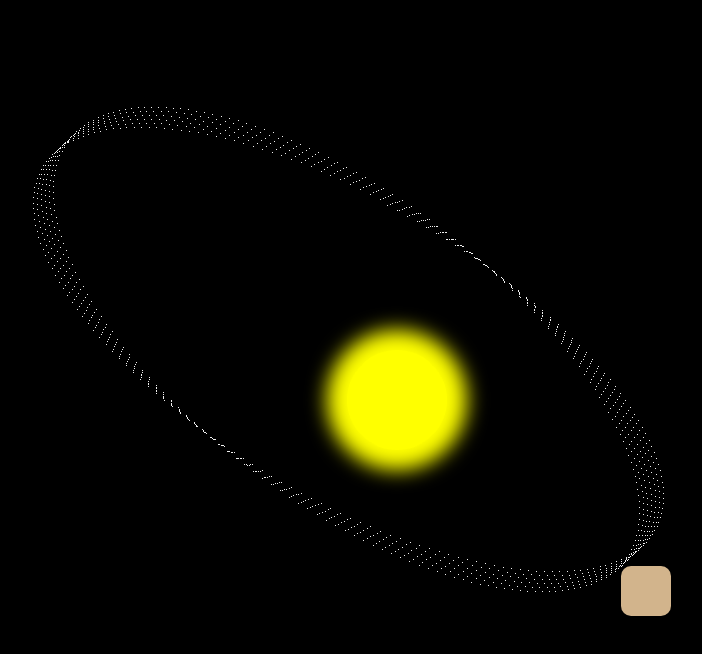
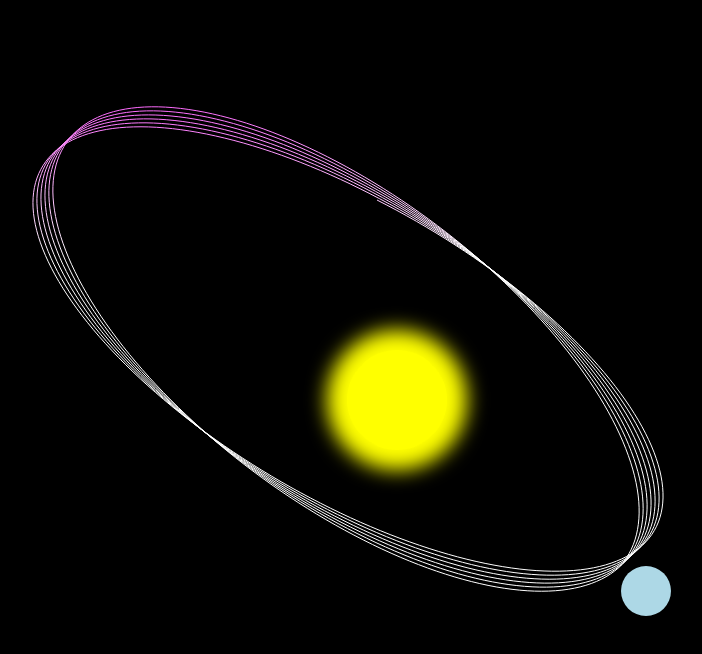
Before and after one commit to Maliklar/bounce, a plain HTML site: page index.html in a window 1280 px wide. Shown: the whole page, without its empty margins (243-945 px from the left). Drawn offline with Linux system fonts and the light colour scheme.

Commit message:
Added drawing

```diff
--- a/index.html
+++ b/index.html
@@ -8,6 +8,7 @@
   </head>
   <body>
     <div id="grav"></div>
+    <canvas id="cavnas"></canvas>
     <script src="./index.js"></script>
   </body>
 </html>
--- a/index.js
+++ b/index.js
@@ -1,7 +1,7 @@
 const bodyRec = document.body.getBoundingClientRect();
 
 const canvas = document.createElement("canvas");
-const context = canvas.getContext("2d");
+const ctx = canvas.getContext("2d");
 
 canvas.height = bodyRec.height;
 canvas.width = bodyRec.width;
@@ -19,6 +19,9 @@ let acc = {
   y: 5,
 };
 
+let prevX = 620;
+let prevY = 200;
+
 const bounce = 1.5;
 function gravity(div) {
   document.body.appendChild(div);
@@ -26,16 +29,27 @@ function gravity(div) {
   div.style.left = 620 + "px";
   div.style.top = 200 + "px";
   let once = false;
+
   setInterval(() => {
     const rec = div.getBoundingClientRect();
+    ctx.beginPath();
+
+    ctx.strokeStyle = `rgb(${rec.x},${rec.y}, ${255})`; // Change to any color you want
+    ctx.lineWidth = 1; // Change the width of the line
+
+    ctx.moveTo(prevX, prevY);
+    ctx.lineTo(rec.x, rec.y);
+    ctx.stroke();
+    ctx.closePath();
+
+    prevX = rec.x;
+    prevY = rec.y;
     if (isDragging) {
       acc.x = 0;
       acc.y = 0;
       return;
     }
-    // context.fillStyle = "white";
-    // context.strokeStyle = "white";
-    // context.fillRect(rec.x + 20, rec.y + 20, 5, 5);
+
     if (acc.y < 0) acc.y -= 0.001;
     if (acc.y > 0) acc.y += 0.001;
     if (acc.x > 0) acc.x -= 0.001;
@@ -133,11 +147,3 @@ document.onkeydown = (e) => {
   if (e.key === "ArrowUp") acc.y += -fact;
   if (e.key === "ArrowDown") acc.y += +fact;
 };
-setInterval(() => {
-  const clone = div.cloneNode();
-  clone.style.pointerEvents = "none";
-  clone.style.backgroundColor = "white";
-  clone.style.height = "1px";
-  clone.style.width = "1px";
-  document.body.appendChild(clone);
-});
--- a/styles.css
+++ b/styles.css
@@ -20,8 +20,8 @@ canvas {
 div {
   height: 50px;
   width: 50px;
-  background-color: tan;
-  border-radius: 20%;
+  background-color: lightblue;
+  border-radius: 100%;
 }
 
 #grav {
```
